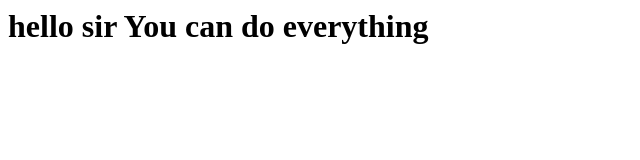
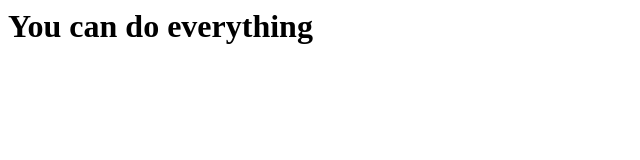
Before and after one commit to anshulsingh012024/firstgitrepo1, a plain HTML site: page index.html in a window 1280 px wide. Shown: the whole page, without its empty margins (0-640 px from the left). Drawn offline with Linux system fonts and the light colour scheme.

Commit message:
changes on dev branch

```diff
--- a/index.html
+++ b/index.html
@@ -1,6 +1,6 @@
 <html>
 	<body>
-		<h1>hello sir You can do everything</h1>
+		<h1>You can do everything</h1>
 	</body>
 
 
```
